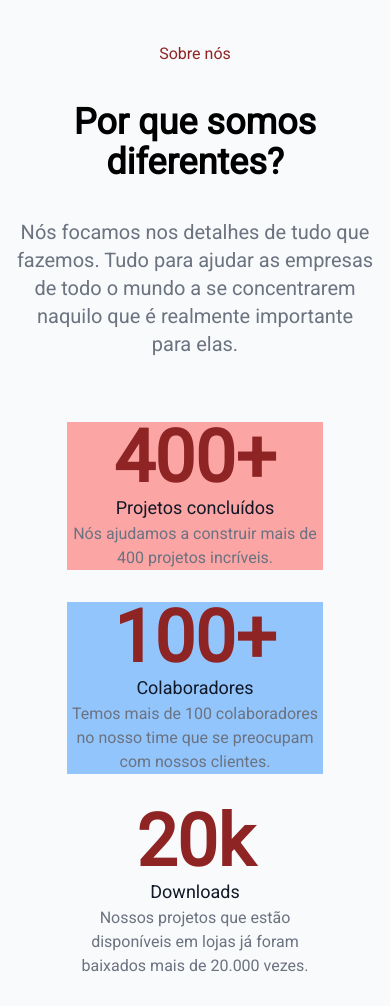
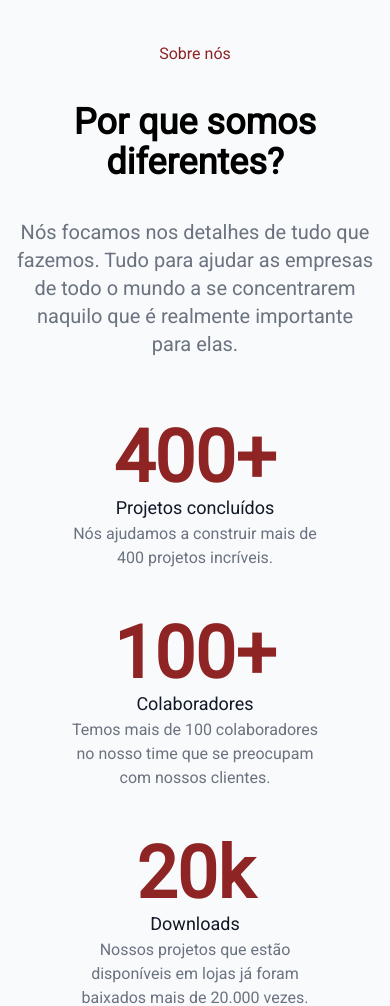
Before and after one commit to SamColt36/7-days-of-code, a plain HTML site: page index.html in a window 390 px wide. Shown: the part 102-1108 px from the top of the page. Drawn offline with Linux system fonts and the light colour scheme.

Commit message:
Finalização de container métricas

```diff
--- a/index.html
+++ b/index.html
@@ -78,13 +78,13 @@
 		<h2 class="max-w-3xl text-gray-500 text-xl lg:max-w-xl" id="orphans">Nós focamos nos detalhes de tudo que fazemos. Tudo para ajudar as empresas de todo o mundo a se concentrarem naquilo que é realmente importante para elas.</h2>
 	</header>
 
-	<div class="pb-24 grid grid-cols-4 justify-items-center sm:block sm:text-center sm:space-y-8 md:text-center md:space-y-8 md:block lg:px-4 lg:flex-wrap lg:w-96">
-		<div class="w-64 sm:mx-auto md:mx-auto md:text-center bg-red-300">
+	<div class="pb-24 grid grid-cols-4 justify-items-center sm:block sm:text-center sm:space-y-12 md:text-center md:space-y-12 md:block lg:grid-cols-2 lg:grid-rows-2 lg:text-center lg:gap-10 lg:gap-x-0">
+		<div class="w-64 sm:mx-auto md:mx-auto md:text-center">
 			<h3 class="text-7xl	text-amber font-semibold">400+</h3>
 			<p class="text-lg text-gray-900 font-medium">Projetos concluídos</p>
 			<p class="text-base text-gray-500">Nós ajudamos a construir mais de 400 projetos incríveis.</p>
 		</div>
-		<div class="w-64 sm:mx-auto md:mx-auto md:text-center bg-blue-300">
+		<div class="w-64 sm:mx-auto md:mx-auto md:text-center ">
 			<h3 class="text-7xl	text-amber font-semibold">100+</h3>
 			<p class="text-lg text-gray-900 font-medium">Colaboradores</p>
 			<p class="text-base text-gray-500">Temos mais de 100 colaboradores no nosso time que se preocupam com nossos clientes.</p>
```
Also changed, not shown: src/css/output.css.
